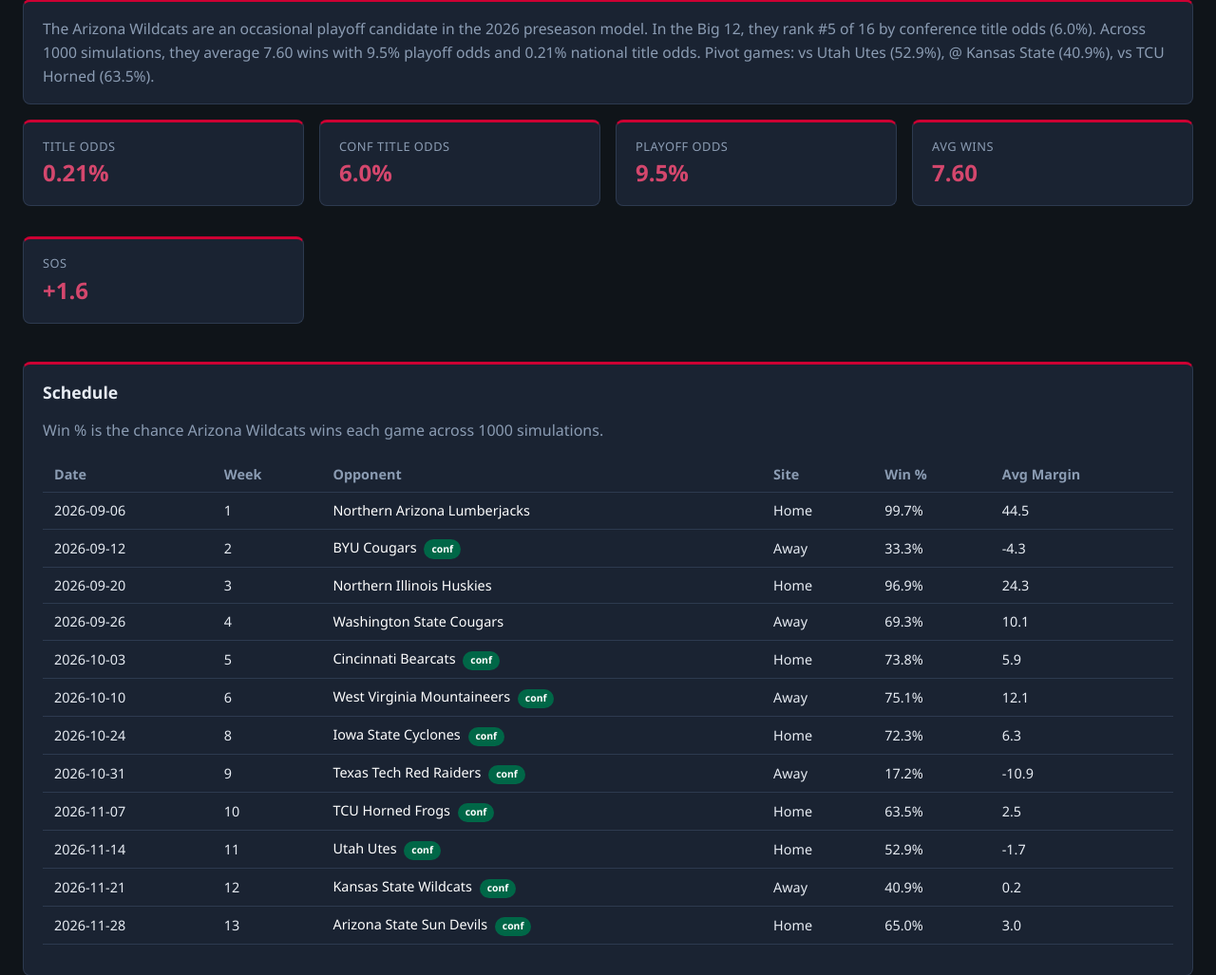
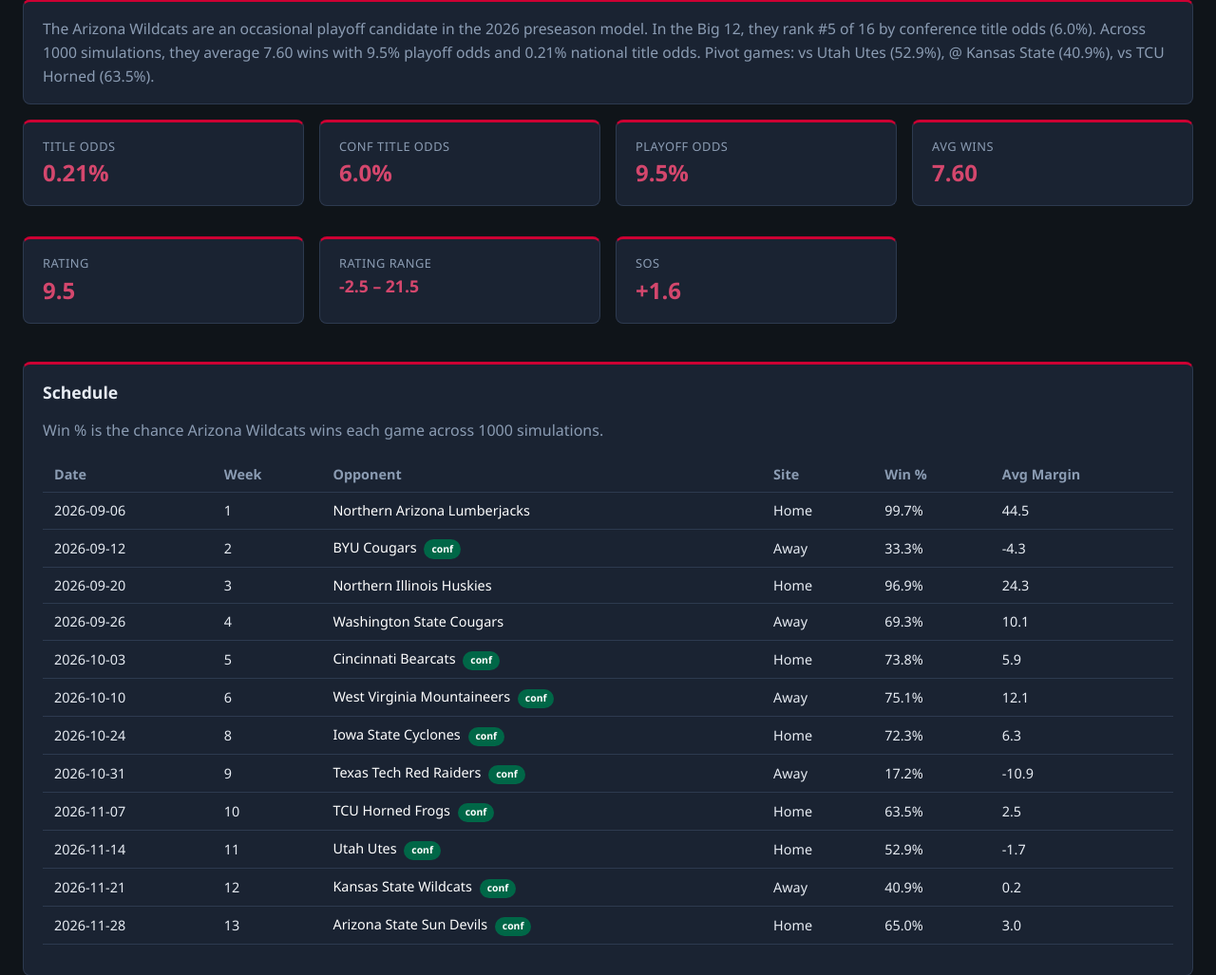
Before and after one commit to tripleaendermikal/cfb-viewer, a Flask app: page /team/12 in a window 1280 px wide. Shown: the part 316-1343 px from the top of the page at 95% size. Run offline with Flask 3, Linux system fonts and the light colour scheme.

Commit message:
Refresh team pages to match leaderboard stats.
Pull avg wins and playoff counts from leaderboard, add Rating and Rating Range cards, and show -- for independent conf title odds.

```diff
--- a/app.py
+++ b/app.py
@@ -723,14 +723,17 @@ def create_app() -> Flask:
             "team_id": team_id,
             "team_name": team.get("team_name") or lb.get("team_name", team_id),
             "conference": team.get("conference") or lb.get("conference", ""),
-            "avg_wins": team.get("avg_wins"),
+            "avg_wins": lb.get("avg_wins") if lb.get("avg_wins") is not None else team.get("avg_wins"),
             "win_histogram": team.get("win_histogram", {}),
             "title_odds_pct": lb.get("title_odds_pct", 0),
             "conf_champ_odds_pct": lb.get("conf_champ_odds_pct", 0),
             "eligibility_pct": lb.get("eligibility_pct", 0),
+            "playoff_appearances": lb.get("playoff_appearances", 0),
             "conf_champ_appearances": lb.get("conf_champ_appearances", 0),
             "baseline_fpi": lb.get("baseline_fpi"),
-            "sos": lb.get("sos") or team.get("sos"),
+            "fpi_ci_low": lb.get("fpi_ci_low"),
+            "fpi_ci_high": lb.get("fpi_ci_high"),
+            "sos": lb.get("sos") if lb.get("sos") is not None else team.get("sos"),
         }
         ccg = store.conf_championship_summary.get("team_summary", {}).get(team_id, {})
         merged["ccg_appearances"] = ccg.get("ccg_appearances", merged["conf_champ_appearances"])
--- a/data/meta.json
+++ b/data/meta.json
@@ -1 +1 @@
-{"season_year":2026,"sim_count":1000,"exported_at":"2026-06-18T02:01:15.508851+00:00","sources":{"champ_odds":"C:\\Users\\ender\\cfb_2026_FBS_playoff_champ_odds_fpi_seed.csv","conf_champ_odds":"C:\\Users\\ender\\cfb_2026_FBS_conf_champ_odds.csv","elig":"C:\\Users\\ender\\cfb_2026_FBS_playoff_elig_v2.csv","records":"C:\\Users\\ender\\cfb_2026_fbs_team_sim_records_v2.csv","games_sim":"C:\\Users\\ender\\cfb_2026_fbs_games_with_fpi_simulated.csv","games_fpi":"C:\\Users\\ender\\cfb_2026_fbs_games_with_fpi.csv","conferences":"C:\\Users\\ender\\espn_cfb_teams_conferences.csv","elig_pct":"C:\\Users\\ender\\cfb_2026_FBS_playoff_elig_pct.csv"},"team_count":240,"game_count":948,"fpi_sigma":7.3,"fpi_ci_method":"analytical_90"}
+{"season_year":2026,"sim_count":1000,"exported_at":"2026-06-18T02:34:31.426859+00:00","sources":{"champ_odds":"C:\\Users\\ender\\cfb_2026_FBS_playoff_champ_odds_fpi_seed.csv","conf_champ_odds":"C:\\Users\\ender\\cfb_2026_FBS_conf_champ_odds.csv","elig":"C:\\Users\\ender\\cfb_2026_FBS_playoff_elig_v2.csv","records":"C:\\Users\\ender\\cfb_2026_fbs_team_sim_records_v2.csv","games_sim":"C:\\Users\\ender\\cfb_2026_fbs_games_with_fpi_simulated.csv","games_fpi":"C:\\Users\\ender\\cfb_2026_fbs_games_with_fpi.csv","conferences":"C:\\Users\\ender\\espn_cfb_teams_conferences.csv","elig_pct":"C:\\Users\\ender\\cfb_2026_FBS_playoff_elig_pct.csv"},"team_count":240,"game_count":948,"fpi_sigma":7.3,"fpi_ci_method":"analytical_90"}
--- a/templates/team.html
+++ b/templates/team.html
@@ -41,7 +41,9 @@
   </div>
   <div class="card">
     <div class="stat-label">Conf Title Odds</div>
-    <div class="stat-value">{{ team.conf_champ_odds_pct }}%</div>
+    <div class="stat-value">
+      {% if team.conference == 'FBS Indep.' %}--{% else %}{{ team.conf_champ_odds_pct }}%{% endif %}
+    </div>
   </div>
   <div class="card">
     <div class="stat-label">Playoff Odds</div>
@@ -51,6 +53,18 @@
     <div class="stat-label">Avg Wins</div>
     <div class="stat-value">{{ "%.2f"|format(team.avg_wins or 0) }}</div>
   </div>
+  {% if team.baseline_fpi is not none %}
+  <div class="card">
+    <div class="stat-label">Rating</div>
+    <div class="stat-value">{{ "%.1f"|format(team.baseline_fpi) }}</div>
+  </div>
+  {% endif %}
+  {% if team.fpi_ci_low is not none and team.fpi_ci_high is not none %}
+  <div class="card">
+    <div class="stat-label">Rating Range</div>
+    <div class="stat-value" style="font-size:1.1rem;">{{ "%.1f"|format(team.fpi_ci_low) }} – {{ "%.1f"|format(team.fpi_ci_high) }}</div>
+  </div>
+  {% endif %}
   {% if team.sos is not none %}
   <div class="card">
     <div class="stat-label">SOS</div>
```
Also changed, not shown: data/conference_summaries.json (+1 -1 lines), data/team_summaries.json (+1 -1 lines), data/last_year.json.
